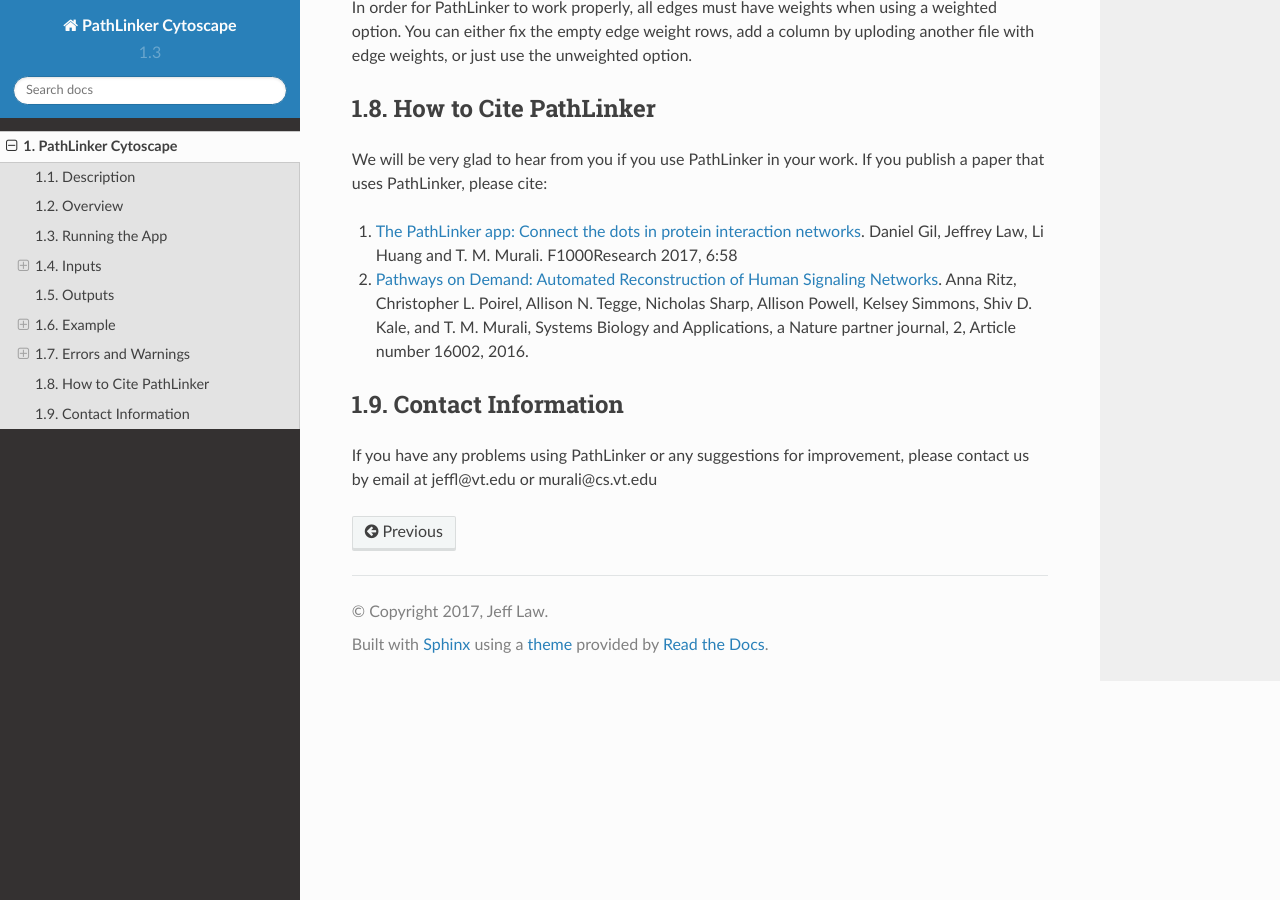
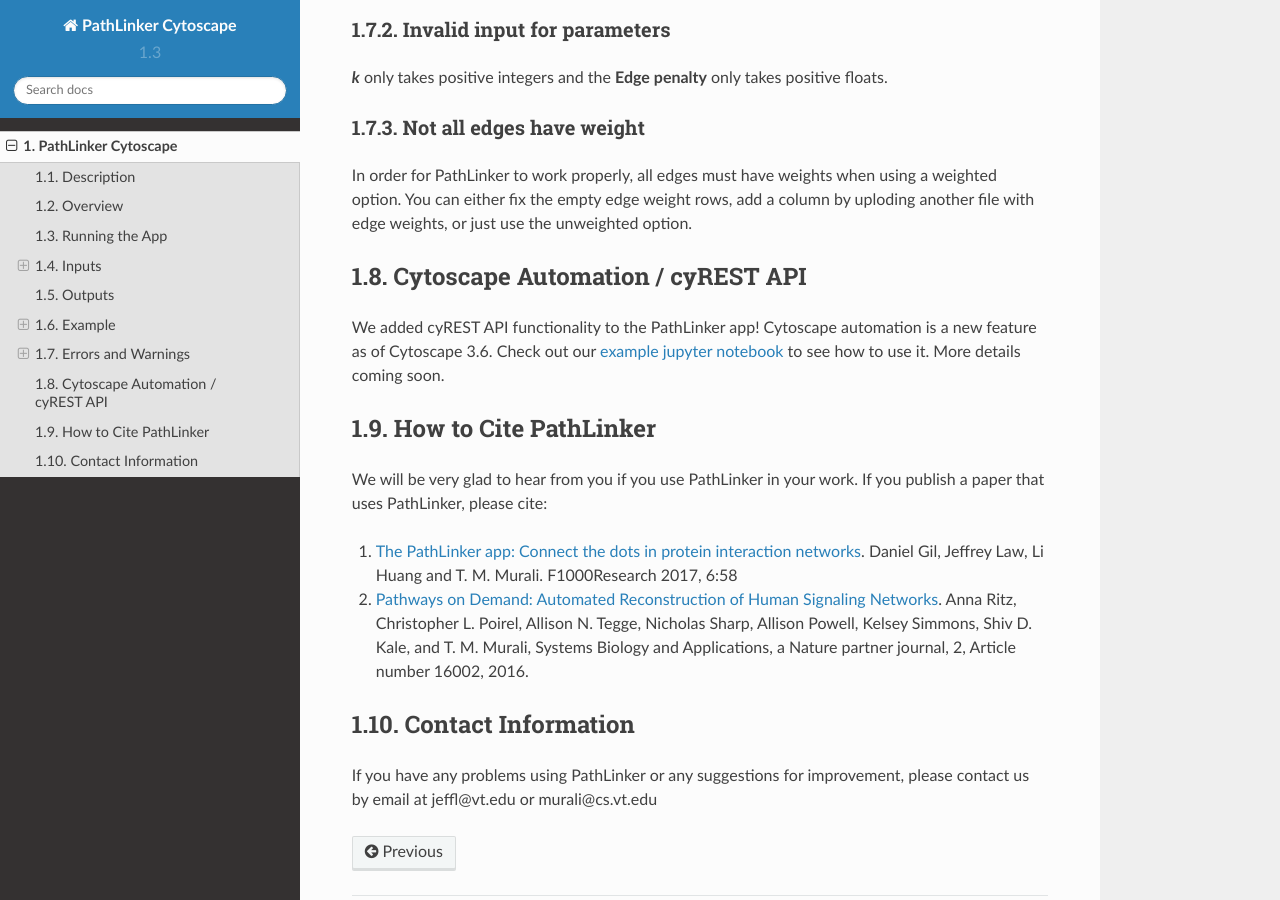
Before and after one commit to Murali-group/PathLinker-Cytoscape, a Sphinx documentation site: the page built from docs/PathLinker_Cytoscape.md, in a window 1280 px wide and 900 px high, scrolled down 14361 px. Built offline with Sphinx 7.4.7 and the Read the Docs theme 2.0.0, drawn with Linux system fonts in a browser that asks for light colours; some of the changed text lies outside the part shown.

Commit message:
Added small cytoscape automation section

```diff
--- a/docs/PathLinker_Cytoscape.md
+++ b/docs/PathLinker_Cytoscape.md
@@ -1,5 +1,11 @@
 PathLinker Cytoscape
 ====================
+
+Welcome to the documentation for the PathLinker Cytoscape App.
+
+Helpful links:
+- [PathLinker app on the Cytoscape App Store](http://apps.cytoscape.org/apps/pathlinker)
+- [PathLinker-Cytoscape GitHub repository](https://github.com/Murali-group/PathLinker-Cytoscape)
 
 ## Description
 
@@ -185,6 +191,10 @@
 In order for PathLinker to work properly, all edges must have weights when using a weighted option. You can either fix the empty edge weight rows, add a column by uploding another file with edge weights, or just use the unweighted option.
 
 
+## Cytoscape Automation / cyREST API
+
+We added cyREST API functionality to the PathLinker app! Cytoscape automation is a new feature as of Cytoscape 3.6. Check out our [example jupyter notebook](https://github.com/Murali-group/PathLinker-Cytoscape/tree/master/cytoscape-automation-example/jupyter_notebook_example.ipynb) to see how to use it. More details coming soon.
+
 ## How to Cite PathLinker
 
 We will be very glad to hear from you if you use PathLinker in your work. If you publish a paper that uses PathLinker, please cite:
```
